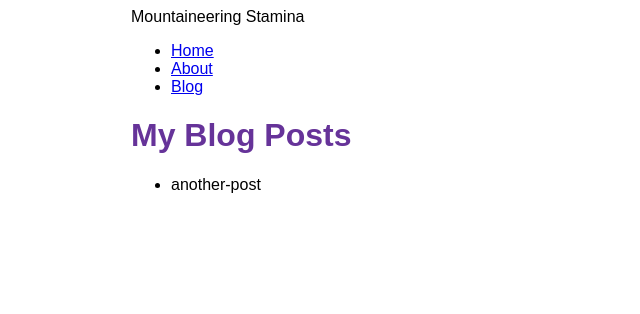
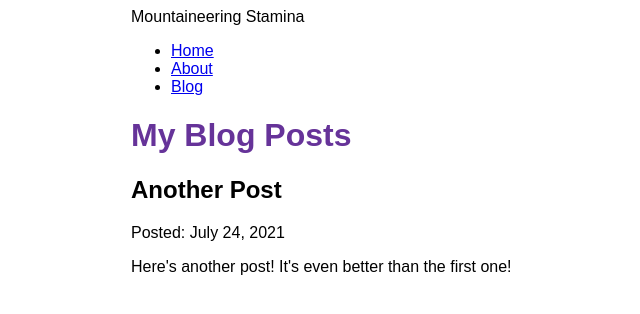
Before and after one commit to teto-soft/mountaineering-stamina, a Gatsby site: page /blog in a window 1280 px wide. Shown: the whole page, without its empty margins (259-899 px from the left). Built offline with nearby package versions, Linux system fonts and the light colour scheme; Gatsby itself is replaced by a stand-in of ours.

Commit message:
ブログページで mdx を使用するよう変更

```diff
--- a/src/pages/blog.tsx
+++ b/src/pages/blog.tsx
@@ -5,19 +5,26 @@
 
 const BlogPage = ({ data }: PageProps<Queries.BlogPageQuery>) => (
   <Layout pageTitle='My Blog Posts'>
-    <ul>
-      {data.allFile.nodes.map((node) => (
-        <li key={node.name}>{node.name}</li>
-      ))}
-    </ul>
+    {data.allMdx.nodes.map((node) => (
+      <article key={node.id}>
+        <h2>{node.frontmatter?.title}</h2>
+        <p>Posted: {node.frontmatter?.date}</p>
+        <p>{node.excerpt}</p>
+      </article>
+    ))}
   </Layout>
 )
 
 export const query = graphql`
   query BlogPage {
-    allFile {
+    allMdx(sort: { frontmatter: { date: DESC } }) {
       nodes {
-        name
+        frontmatter {
+          date(formatString: "MMMM D, YYYY")
+          title
+        }
+        id
+        excerpt
       }
     }
   }
```
